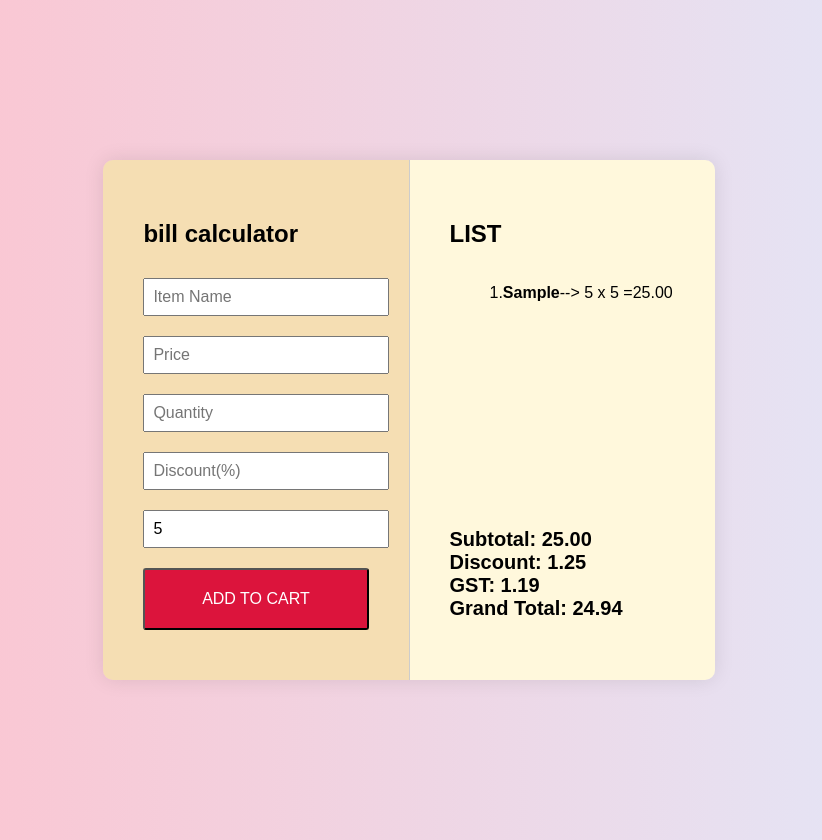
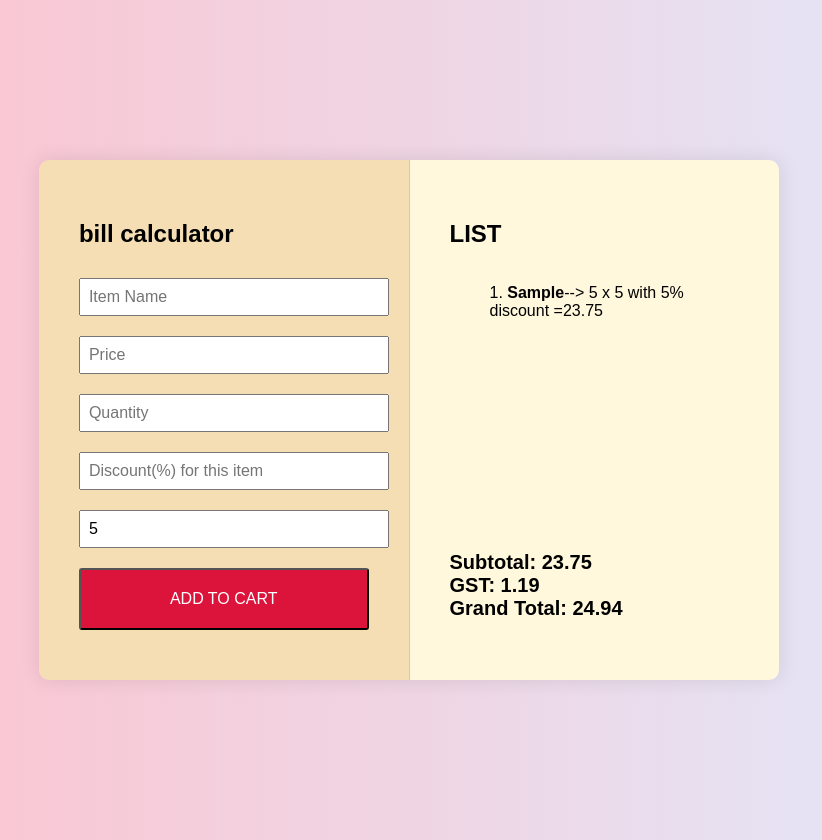
Before and after one commit to sharadhig28/bill-calculator, a plain HTML site: page index.html in a window 1280 px wide. Both pictures are taken after typing "Sample", "5", "5", "5", "5" into the empty fields and a click on the button "ADD TO CART". Shown: the whole page, without its empty margins (231-1053 px from the left). Drawn offline with Linux system fonts and the light colour scheme.

Commit message:
re-factored item-wise discount

```diff
--- a/index.html
+++ b/index.html
@@ -12,8 +12,8 @@
             <input type="text" id="item" placeholder="Item Name">
             <input type="number" id="price" placeholder="Price">
             <input type="number" id="quantity" placeholder="Quantity">
-            <input type="number" id="discount" placeholder="Discount(%)">
-            <input type="number" id="gst" placeholder="GST(%)">
+            <input type="number" id="itemDiscount" placeholder="Discount(%) for this item">
+            <input type="number" id="gst" placeholder="GST(%) enter for last item">
             <button onclick="addItem()">ADD TO CART</button>
             </div>
 
--- a/script.js
+++ b/script.js
@@ -3,14 +3,16 @@ function addItem(){
     const item = document.getElementById('item').value;
     const price = parseFloat(document.getElementById('price').value);
     const quantity = parseFloat(document.getElementById('quantity').value);
-
+    const itemDiscount = parseFloat(document.getElementById('itemDiscount').value) || 0;
     if(!item || isNaN(price) || isNaN(quantity)){
         alert("please enter valid item,price,quantity.");
         return;
     }
 
-    const subtotal = price * quantity;
-    cart.push({item,price,quantity,subtotal });
+    const discountedPrice = price - (price* itemDiscount/100);
+    const subtotal = discountedPrice * quantity;
+
+    cart.push({item,price,quantity,itemDiscount,subtotal });
 
     updateCart();
     clearInputs();
@@ -20,28 +22,26 @@ function updateCart(){
     cartList.innerHTML = '';
 
     let subtotal=0;
+
     for(let i=0; i<cart.length; i++){
         let item = cart[i].item;
         let price= cart[i].price;
         let quantity= cart[i].quantity;
-        let itemTotal=cart[i].subtotal;
+        let itemDiscount = cart[i].itemDiscount || 0;
+        let discountedPrice = price-(price* itemDiscount/100);
+        let itemTotal= (discountedPrice*quantity);
 
-        cartList.innerHTML += `<li>${i + 1}.<strong>${item}</strong>--> ${price} x ${quantity} =${itemTotal.toFixed(2)} </li>`;
+        cartList.innerHTML += `<li>${i + 1}. <strong>${item}</strong>--> ${price} x ${quantity} with ${itemDiscount}% discount =${itemTotal.toFixed(2)} </li>`;
         subtotal += itemTotal;
     }
 
-    const discountPercent = parseFloat(document.getElementById('discount').value) || 0;
+
     const gstPercent = parseFloat(document.getElementById('gst').value) || 0;
-
-    const discountAmount = (discountPercent/100)* subtotal;
-    const afterDiscount = subtotal-discountAmount;
-
-    const gstAmount = (gstPercent/100)*afterDiscount;
-    const finalTotal = afterDiscount + gstAmount;
+    const gstAmount = (gstPercent/100) * subtotal;
+    const finalTotal = subtotal + gstAmount;
 
     document.getElementById('total').innerText=
     `Subtotal: ${subtotal.toFixed(2)}\n`+
-    `Discount: ${discountAmount.toFixed(2)}\n`+
     `GST: ${gstAmount.toFixed(2)}\n`+
     `Grand Total: ${finalTotal.toFixed(2)}`;
 }
@@ -49,7 +49,7 @@ function clearInputs(){
     document.getElementById('item').value='';
     document.getElementById('price').value='';
     document.getElementById('quantity').value='';
-    document.getElementById('discount').value='';
+    document.getElementById('itemDiscount').value='';
 }
 
 function clearCart(){
--- a/style.css
+++ b/style.css
@@ -51,6 +51,8 @@ input,button{
     margin: 10px 0;
     padding: 8px;
     font-size: 16px;
+    caret-color: rgb(128, 139, 240);
+
 }
 
 button{
```
